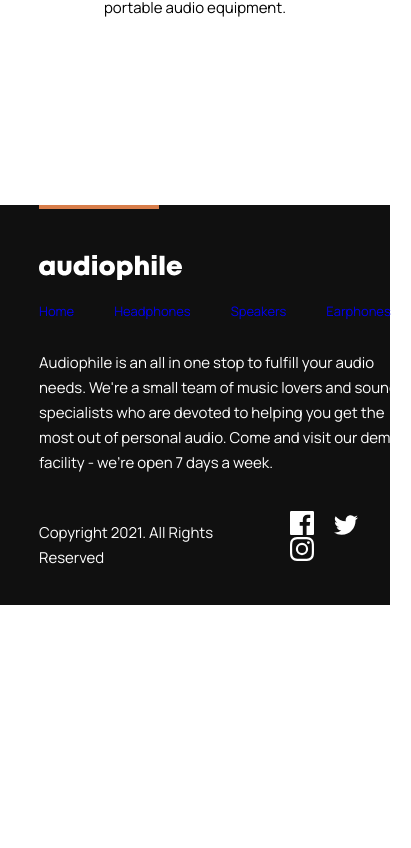
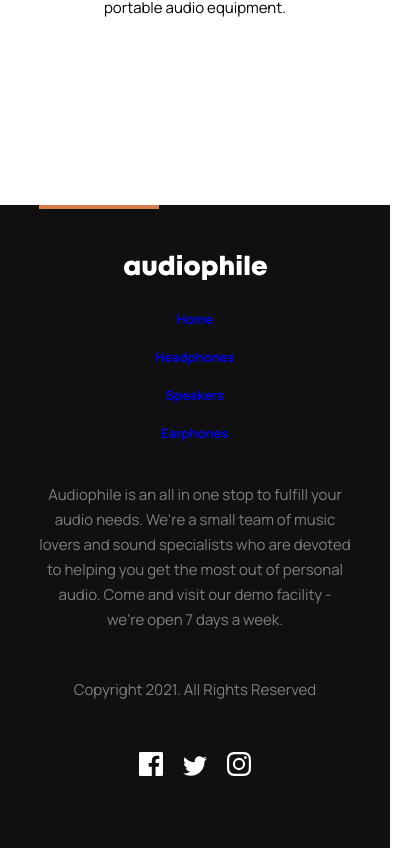
Before and after one commit to JoelStorr/FM-Audiophile-FrontEnd, a Nuxt app: page / in a window 390 px wide. Shown: the part 3878-4726 px from the top of the page, 411 px wide, since content can reach past the window. Before the commit the page ends 4483 px from the top, so only its background shows below. Built offline with nearby package versions, Linux system fonts and the light colour scheme.

Commit message:
Added mobile footer version

```diff
--- a/layouts/default.vue
+++ b/layouts/default.vue
@@ -230,6 +230,7 @@ footer {
 
 .footer-text {
   margin-top: 3rem;
+  color: $p-dark-grey;
 }
 
 .highlight {
@@ -270,10 +271,55 @@ footer {
     flex-direction: row;
     align-items: center;
     justify-content: space-between;
+
+    & .footer-text{
+      margin-bottom: 5rem;
+    }
+
   }
 
   .social-icon {
     margin: 0 1rem;
   }
 }
+
+
+@media screen and (max-width: $phone) {
+
+  .tablet-nav-link-footer{
+    display: flex;
+    flex-direction: column;
+    justify-content: center;
+    align-items: center;
+
+    & nav{
+      display: flex;
+      flex-direction: column;
+      align-items: center;
+      justify-content: center;
+
+    }
+
+    .nav-link{
+      margin: 1rem 0;
+      font-weight: bold;
+
+    }
+
+  }
+
+  .footer-text{
+    text-align: center;
+
+    color: $p-dark-grey;
+  }
+
+  .tablet-social-link-holder{
+    flex-direction: column;
+    padding-bottom: 5rem;
+  }
+
+
+
+}
 </style>
```
